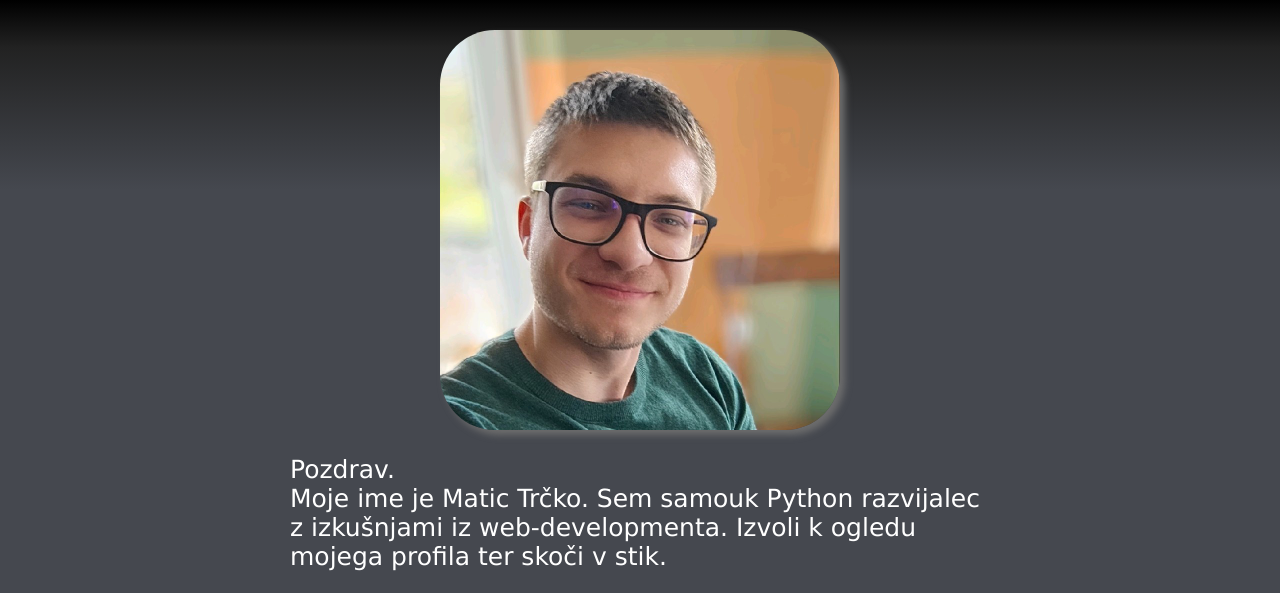
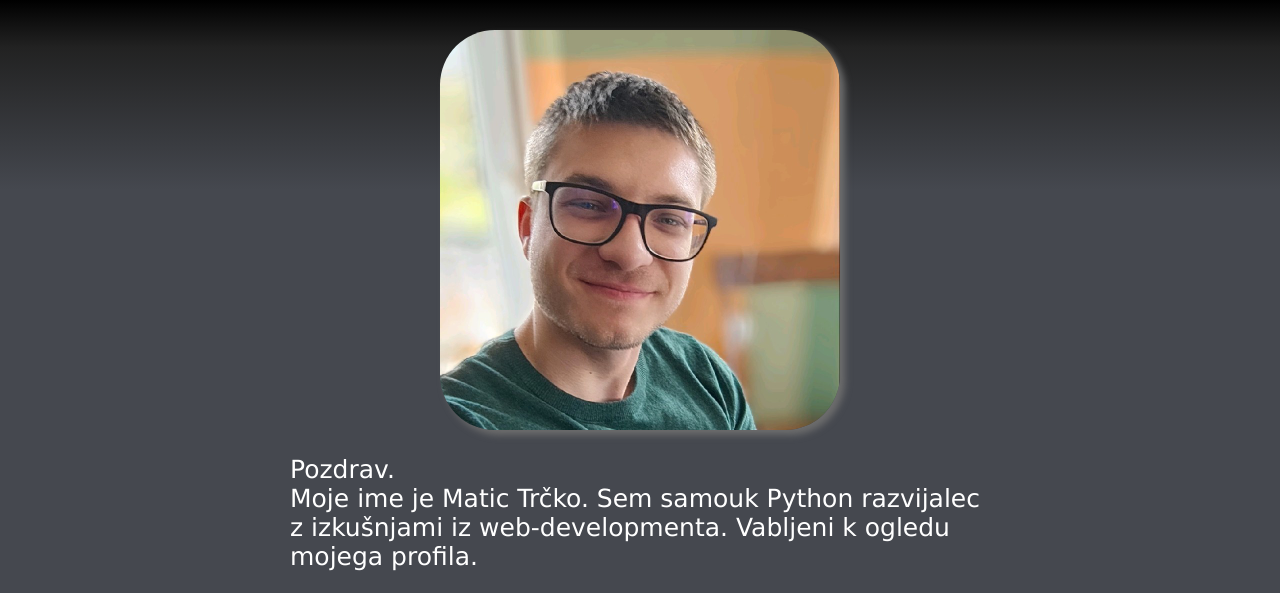
Before and after one commit to Mati55e/osebna-spletna-stran, a plain HTML site: page index.html in a window 1280 px wide. Shown: the top 593 px of the page. Drawn offline with Linux system fonts and the light colour scheme.

Commit message:
quick fix

```diff
--- a/index.html
+++ b/index.html
@@ -10,7 +10,7 @@
     <div class="main-container">
         <img src="profile-picture.jpeg" alt="" class="pic-style">
         <div class="text-container">
-            <p class="presentation">Pozdrav.<br>Moje ime je Matic Trčko. Sem samouk Python razvijalec z izkušnjami iz web-developmenta. Izvoli k ogledu mojega profila ter skoči v stik.</p>
+            <p class="presentation">Pozdrav.<br>Moje ime je Matic Trčko. Sem samouk Python razvijalec z izkušnjami iz web-developmenta. Vabljeni k ogledu mojega profila.</p>
         </div>
         <div class="box">
             <div class="button-container">
```
